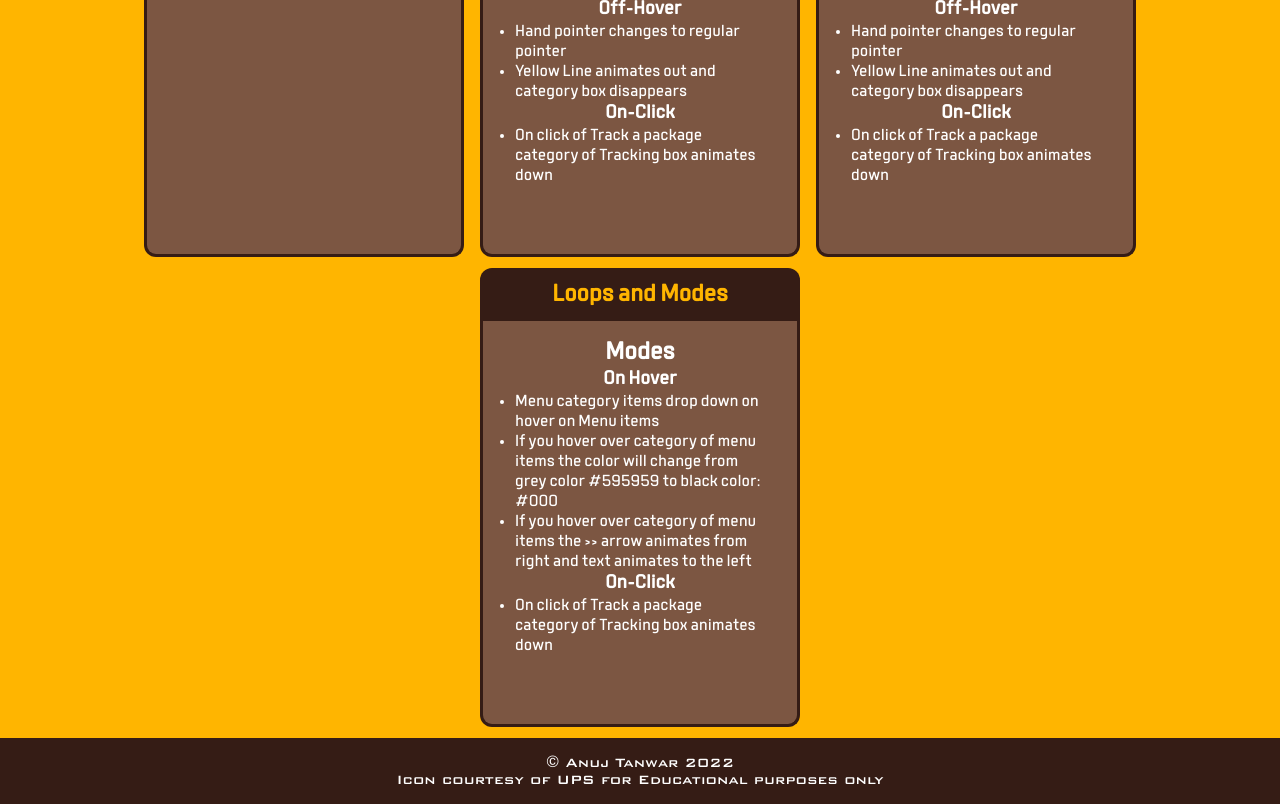
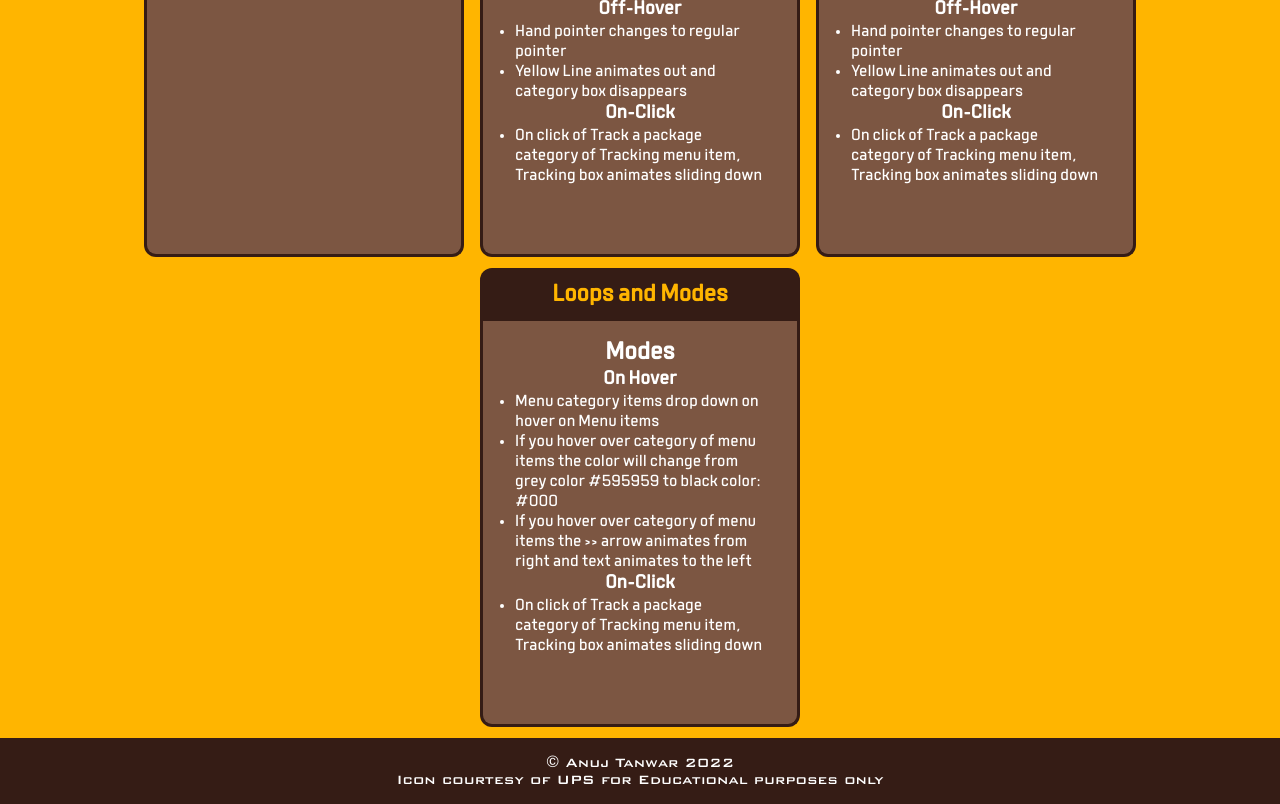
Before and after one commit to anujtanwar98/idm241-at3459, a plain HTML site: page beta-build/index.html in a window 1280 px wide. Shown: the part 774-1578 px from the top of the page. Drawn offline with nearby package versions, Linux system fonts and the light colour scheme.

Commit message:
text update

```diff
--- a/beta-build/index.html
+++ b/beta-build/index.html
@@ -122,7 +122,7 @@
                     <h3>On-Click</h3>
                     <ul class="small-box-items">
                         <li class="small-box-list-items">
-                            On click of Track a package category of Tracking box animates down
+                            On click of Track a package category of Tracking menu item, Tracking box animates sliding down
                         </li>
                     </ul>
                 </div>
@@ -165,7 +165,7 @@
                     <h3>On-Click</h3>
                     <ul class="small-box-items">
                         <li class="small-box-list-items">
-                            On click of Track a package category of Tracking box animates down
+                            On click of Track a package category of Tracking menu item, Tracking box animates sliding down
                         </li>
                     </ul>
                 </div>
@@ -191,7 +191,7 @@
                     <h3>On-Click</h3>
                     <ul class="small-box-items">
                         <li class="small-box-list-items">
-                            On click of Track a package category of Tracking box animates down
+                            On click of Track a package category of Tracking menu item, Tracking box animates sliding down
                         </li>
                     </ul>
                 </div>
```
Also changed, not shown: beta/index.html (+3 -3 lines).
